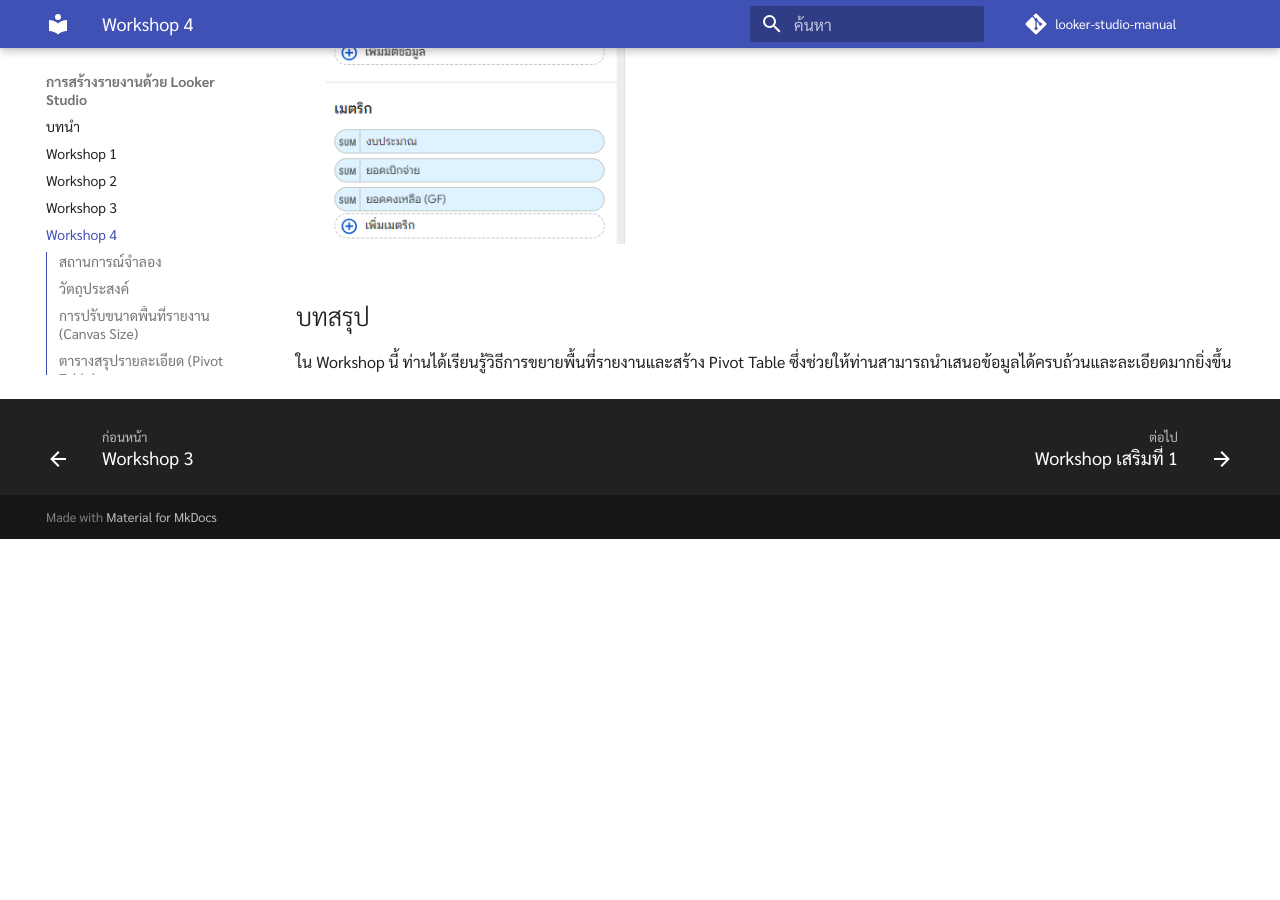
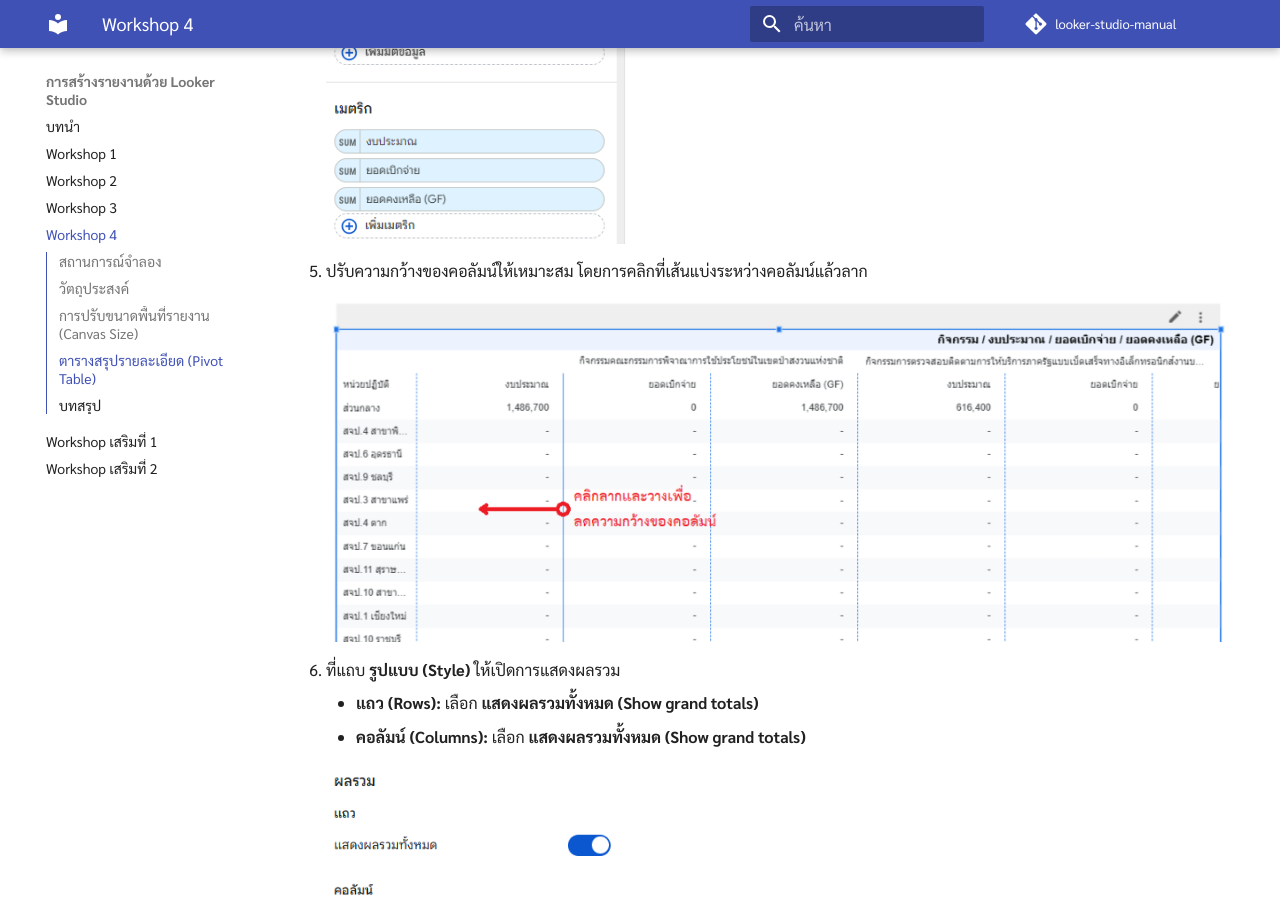
Before and after one commit to weeix/looker-studio-manual, an MkDocs documentation site: the page built from docs/workshop-4.md, in a window 1280 px wide and 900 px high, scrolled down 1954 px. Built offline with MkDocs 1.6.1 and Material for MkDocs 9.7.7, drawn with Linux system fonts in a browser that asks for light colours; comment, search, counter and statistics services are not loaded; before the commit the page ends 2493 px from its top, so only the background shows below that.

Commit message:
revise workshop 4

```diff
--- a/docs/workshop-4.md
+++ b/docs/workshop-4.md
@@ -33,6 +33,16 @@
 
     ![เพิ่มมิติข้อมูลและเมตริก](img/ws4-s2-2.png){ width="300" }
 
+5. ปรับความกว้างของคอลัมน์ให้เหมาะสม โดยการคลิกที่เส้นแบ่งระหว่างคอลัมน์แล้วลาก
+
+    ![ปรับความกว้างคอลัมน์](img/ws4-s2-3.png)
+
+6. ที่แถบ **รูปแบบ (Style)** ให้เปิดการแสดงผลรวม
+    - **แถว (Rows):** เลือก **แสดงผลรวมทั้งหมด (Show grand totals)**
+    - **คอลัมน์ (Columns):** เลือก **แสดงผลรวมทั้งหมด (Show grand totals)**
+
+    ![ตั้งค่าผลรวม](img/ws4-s2-4.png){ width="300" }
+
 ## บทสรุป
 
 ใน Workshop นี้ ท่านได้เรียนรู้วิธีการขยายพื้นที่รายงานและสร้าง Pivot Table ซึ่งช่วยให้ท่านสามารถนำเสนอข้อมูลได้ครบถ้วนและละเอียดมากยิ่งขึ้น
```
Also changed, not shown: docs/img/ws4-s2-3.png (added), docs/img/ws4-s2-4.png (added).
